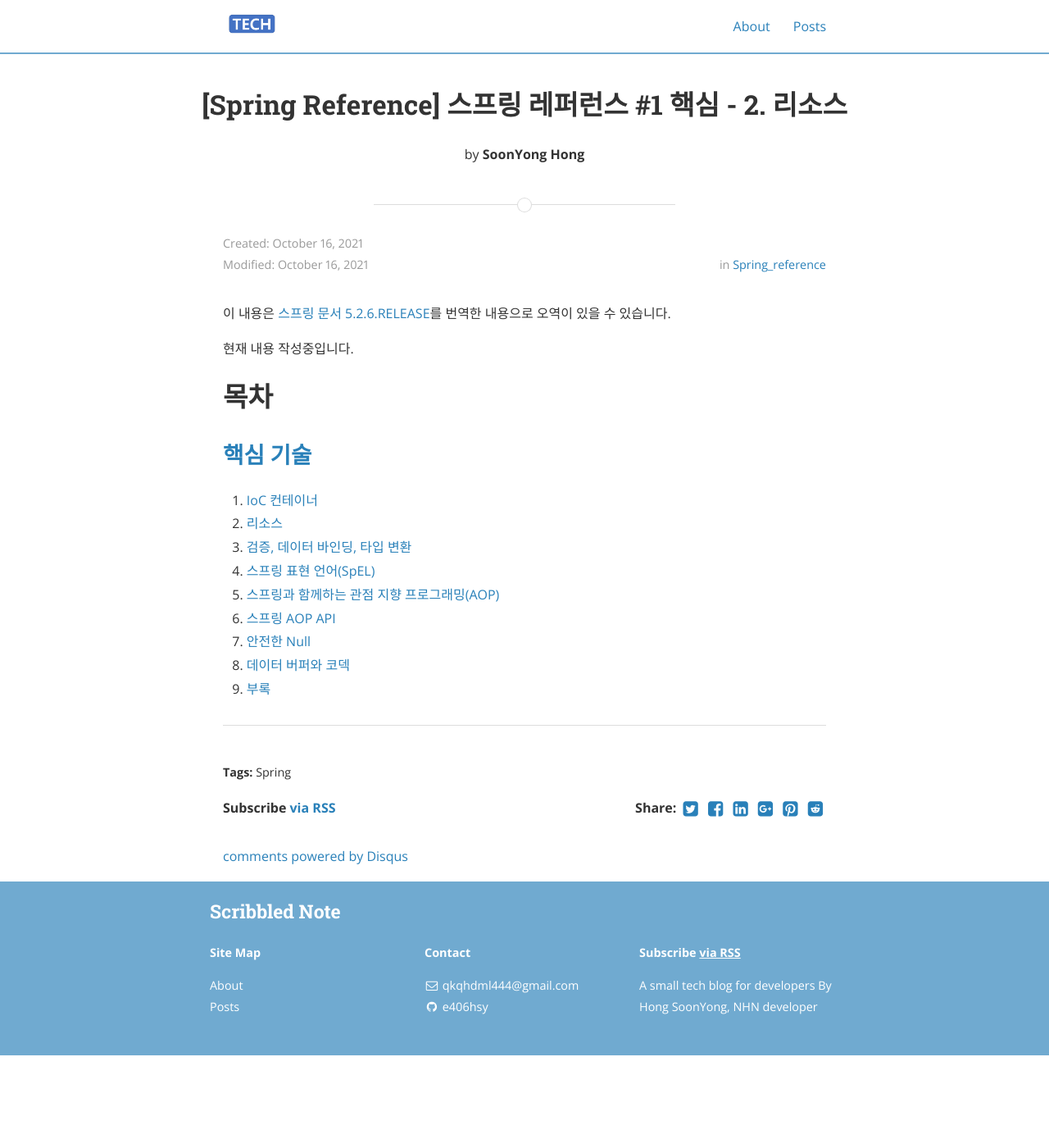
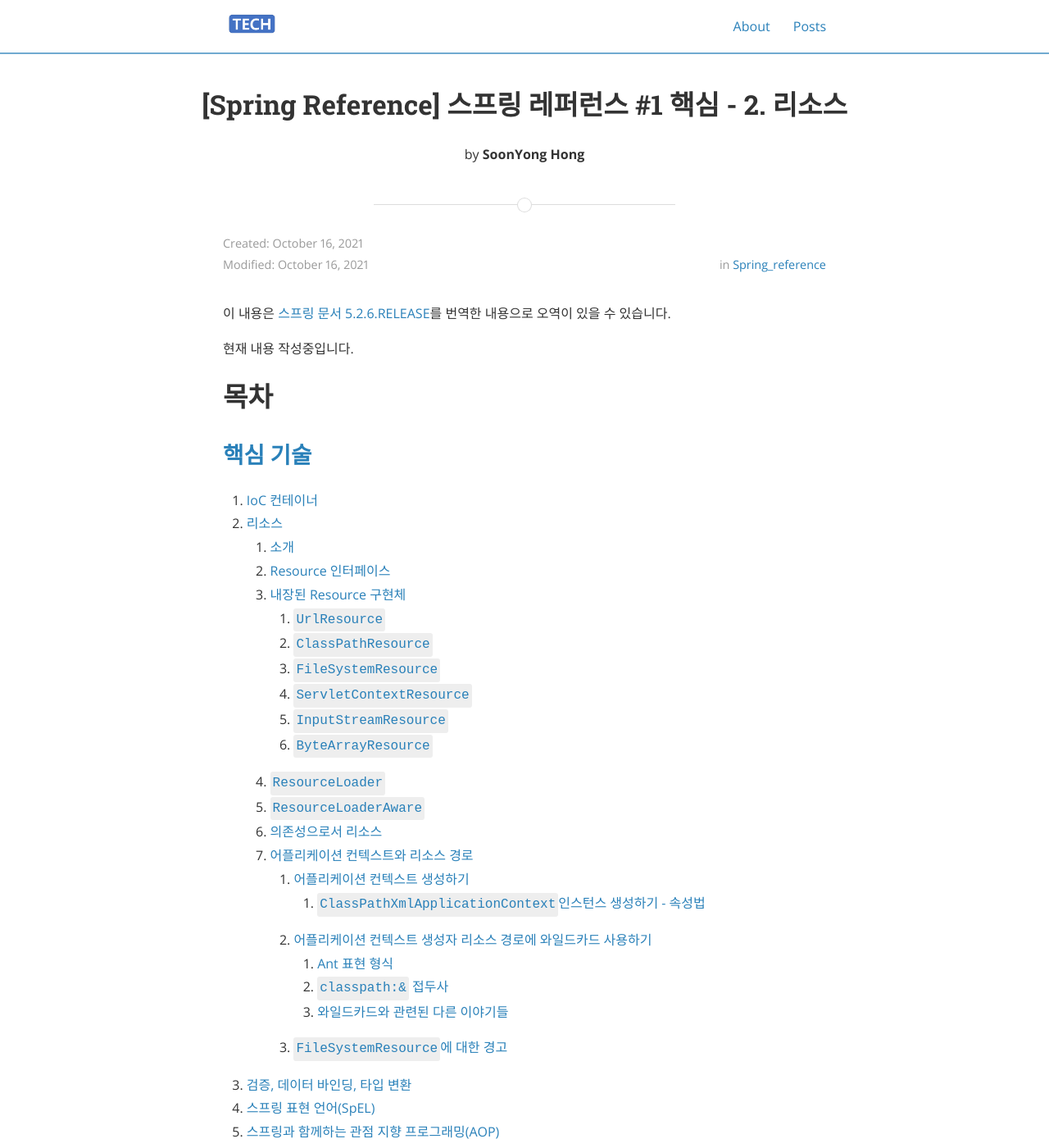
Before and after one commit to e406hsy/e406hsy.github.io, a Jekyll site: the page built from _posts/2020-05-17-Spring_Reference_Core_2_Resources.md, in a window 1280 px wide and 1400 px high. Shown: the whole window at 82% size. Built offline with Jekyll 4.4.1, drawn with Linux system fonts in a browser that asks for light colours; nearby versions of some CDN libraries; comment, search, counter and statistics services are not loaded.

Commit message:
add : add contents

```diff
--- a/_posts/2020-05-17-Spring_Reference_Core_2_Resources.md
+++ b/_posts/2020-05-17-Spring_Reference_Core_2_Resources.md
@@ -21,6 +21,26 @@ sitemap:
 
 1. <a href="../spring-reference-core-1-beans"> IoC 컨테이너 </a>
 1. <a href="#resources"> 리소스 </a>
+    1. <a href="#resources-introduction">소개</a>
+    1. <a href="#resources-resource">Resource 인터페이스</a>
+    1. <a href="#resources-implementations">내장된 Resource 구현체</a>
+        1. <a href="#resources-implementations-urlresource">`UrlResource`</a>
+        1. <a href="#resources-implementations-classpathresource">`ClassPathResource`</a>
+        1. <a href="#resources-implementations-filesystemresource">`FileSystemResource`</a>
+        1. <a href="#resources-implementations-servletcontextresource">`ServletContextResource`</a>
+        1. <a href="#resources-implementations-inputstreamresource">`InputStreamResource`</a>
+        1. <a href="#resources-implementations-bytearrayresource">`ByteArrayResource`</a>
+    1. <a href="#resources-resourceLoader">`ResourceLoader`</a>
+    1. <a href="#resources-resourceloaderaware">`ResourceLoaderAware`</a>
+    1. <a href="#resources-as-dependencies">의존성으로서 리소스</a>
+    1. <a href="#resources-app-ctx">어플리케이션 컨텍스트와 리소스 경로</a>
+        1. <a href="#resources-app-ctx-construction">어플리케이션 컨텍스트 생성하기</a>
+            1. <a href="#resources-app-ctx-classpathxml">`ClassPathXmlApplicationContext`인스턴스 생성하기 - 속성법</a>
+        1. <a href="#resources-app-ctx-wildcards-in-resource-paths">어플리케이션 컨텍스트 생성자 리소스 경로에 와일드카드 사용하기</a>
+            1. <a href="#resources-app-ctx-ant-patterns-in-paths">Ant 표현 형식</a>
+            1. <a href="#resources-classpath-wildcards">`classpath:&` 접두사</a>
+            1. <a href="#resources-wildcards-in-path-other-stuff">와일드카드와 관련된 다른 이야기들</a>
+        1. <a href="#resources-filesystemresource-caveats">`FileSystemResource`에 대한 경고</a>
 1. <a href="../spring-reference-core-3-validation/#validation"> 검증, 데이터 바인딩, 타입 변환 </a>
 1. <a href="../spring-reference-core-4-expressions/#expressions"> 스프링 표현 언어(SpEL) </a>
 1. <a href="../spring-reference-core-5-aop/#aop"> 스프링과 함께하는 관점 지향 프로그래밍(AOP) </a>
```
